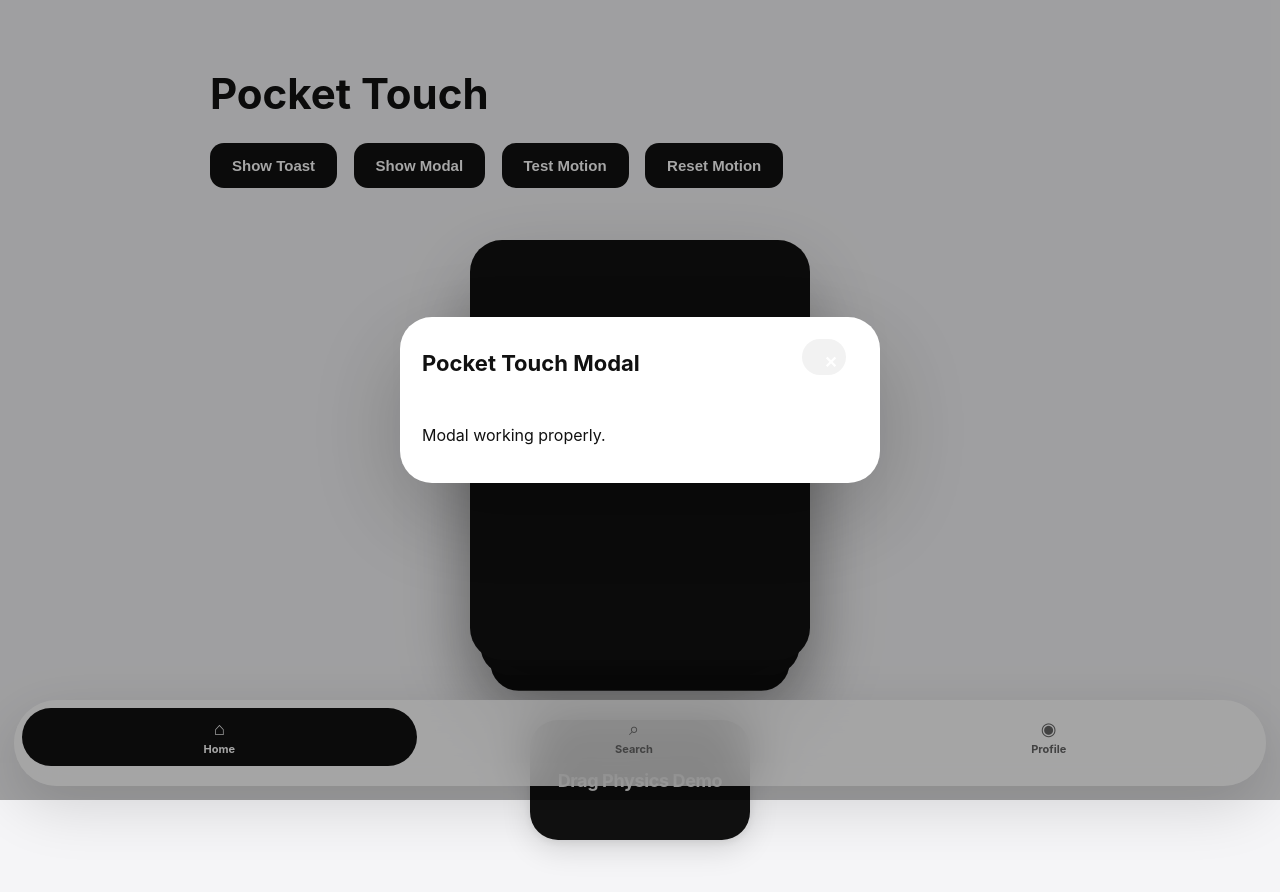
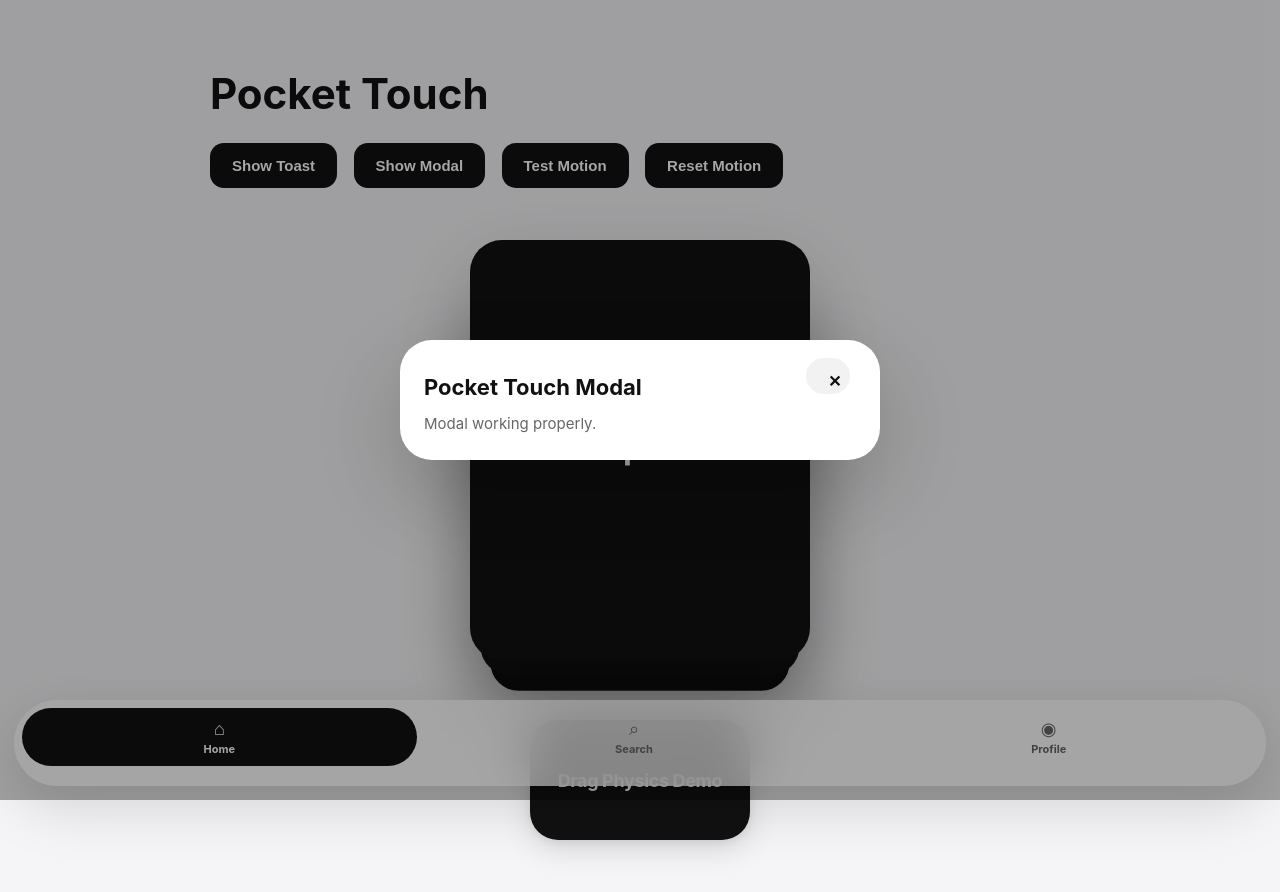
Before and after one commit to bimalprataps-ctrl/pocketjs, a website built with Vite: page index.html in a window 1280 px wide. Both pictures are taken after a click on the button "Show Modal". Built offline with nearby package versions, Linux system fonts and the light colour scheme.

Commit message:
fix modal

```diff
--- a/src/components/modal.js
+++ b/src/components/modal.js
@@ -1,8 +1,14 @@
 export function createModal(options = {}) {
   const {
     title = '',
-    content = ''
+    description = '',
+    content = '',
+    actions = []
   } = options
+
+  document
+    .querySelectorAll('.pocket-modal-overlay')
+    .forEach((el) => el.remove())
 
   const overlay = document.createElement('div')
   overlay.className = 'pocket-modal-overlay'
@@ -10,17 +16,37 @@ export function createModal(options = {}) {
   const modal = document.createElement('div')
   modal.className = 'pocket-modal'
 
+  const actionsHtml = actions.length
+    ? `
+      <div class="pocket-modal-actions">
+        ${actions
+          .map(
+            (action) => `
+              <button
+                class="pocket-modal-action pocket-modal-action-${action.style || 'secondary'}"
+              >
+                ${action.label || 'OK'}
+              </button>
+            `
+          )
+          .join('')}
+      </div>
+    `
+    : ''
+
   modal.innerHTML = `
-    <div class="pocket-modal-header">
-      <h2>${title}</h2>
-
-      <button class="pocket-modal-close">
-        ✕
-      </button>
-    </div>
+    <button class="pocket-modal-close">
+      ✕
+    </button>
 
     <div class="pocket-modal-content">
-      ${content}
+      ${title ? `<h2>${title}</h2>` : ''}
+
+      ${description ? `<p>${description}</p>` : ''}
+
+      ${content || ''}
+
+      ${actionsHtml}
     </div>
   `
 
@@ -43,13 +69,18 @@ export function createModal(options = {}) {
 
   modal.querySelector('.pocket-modal-close').onclick = close
 
+  modal.querySelectorAll('.pocket-modal-action').forEach((button, index) => {
+    button.onclick = () => {
+      actions[index]?.onClick?.()
+      close()
+    }
+  })
+
   overlay.onclick = (event) => {
     if (event.target === overlay) {
       close()
     }
   }
 
-  return {
-    close
-  }
+  return { close }
 }
--- a/src/styles/modal.css
+++ b/src/styles/modal.css
@@ -2,57 +2,134 @@
   position: fixed;
   inset: 0;
   z-index: 9999;
+
   display: grid;
   place-items: center;
+
   padding: 24px;
+
   background: rgba(0, 0, 0, 0.35);
+
   opacity: 0;
+
+  pointer-events: none;
+
   transition: opacity 0.25s ease;
 }
 
 .pocket-modal-overlay.show {
   opacity: 1;
+
+  pointer-events: auto;
 }
 
 .pocket-modal {
+  position: relative;
+
   width: 100%;
   max-width: 480px;
+
   border-radius: 32px;
-  background: #fff;
+
+  background: #ffffff;
+
   overflow: hidden;
-  transform: scale(0.9);
+
   opacity: 0;
-  transition: all 0.25s ease;
-  box-shadow: 0 30px 100px rgba(0,0,0,.22);
+
+  transform: scale(0.92);
+
+  transition:
+    transform 0.25s ease,
+    opacity 0.25s ease;
+
+  box-shadow:
+    0 30px 100px rgba(0,0,0,.22);
 }
 
 .pocket-modal.show {
+  opacity: 1;
+
   transform: scale(1);
-  opacity: 1;
-}
-
-.pocket-modal-header {
-  display: flex;
-  align-items: center;
-  justify-content: space-between;
-  padding: 22px 22px 0;
-}
-
-.pocket-modal-header h2 {
-  margin: 0;
-  font-size: 22px;
 }
 
 .pocket-modal-close {
+  position: absolute;
+
+  top: 18px;
+  right: 18px;
+
   width: 36px;
   height: 36px;
+
   border: 0;
   border-radius: 999px;
+
   background: #f2f2f2;
+
+  color: #111;
+
+  font-size: 16px;
+
   cursor: pointer;
-  font-size: 16px;
+
+  z-index: 5;
 }
 
 .pocket-modal-content {
-  padding: 22px;
+  padding: 34px 24px 24px;
 }
+
+.pocket-modal-content h2 {
+  margin: 0 48px 12px 0;
+
+  font-size: 22px;
+
+  line-height: 1.2;
+
+  color: #111;
+}
+
+.pocket-modal-content p {
+  margin: 0;
+
+  color: #666;
+
+  line-height: 1.6;
+
+  font-size: 15px;
+}
+
+.pocket-modal-actions {
+  display: flex;
+
+  justify-content: flex-end;
+
+  gap: 10px;
+
+  margin-top: 24px;
+}
+
+.pocket-modal-action {
+  border: 0;
+
+  border-radius: 999px;
+
+  padding: 11px 18px;
+
+  font-size: 14px;
+
+  cursor: pointer;
+}
+
+.pocket-modal-action-primary {
+  background: #111;
+
+  color: white;
+}
+
+.pocket-modal-action-secondary {
+  background: #f2f2f2;
+
+  color: #111;
+}
```
Also changed, not shown: dist/pocket.iife.js.
